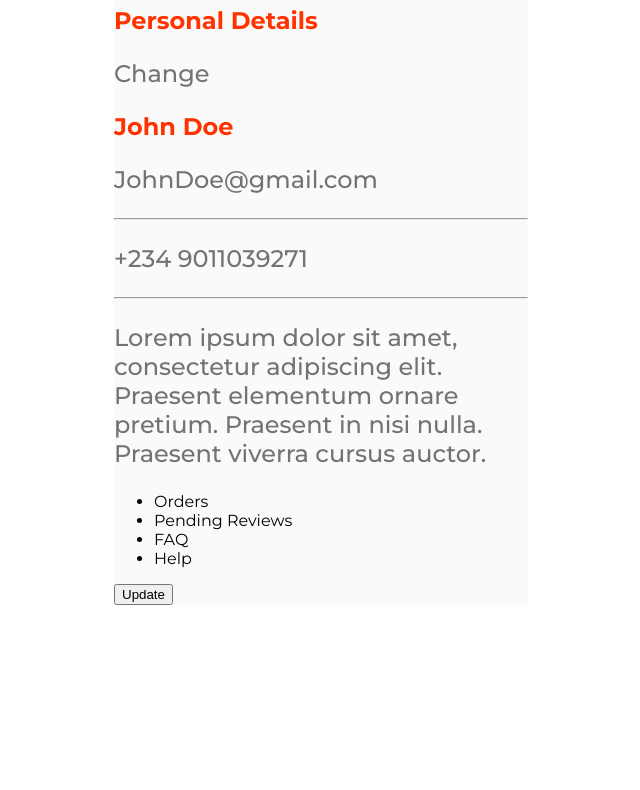
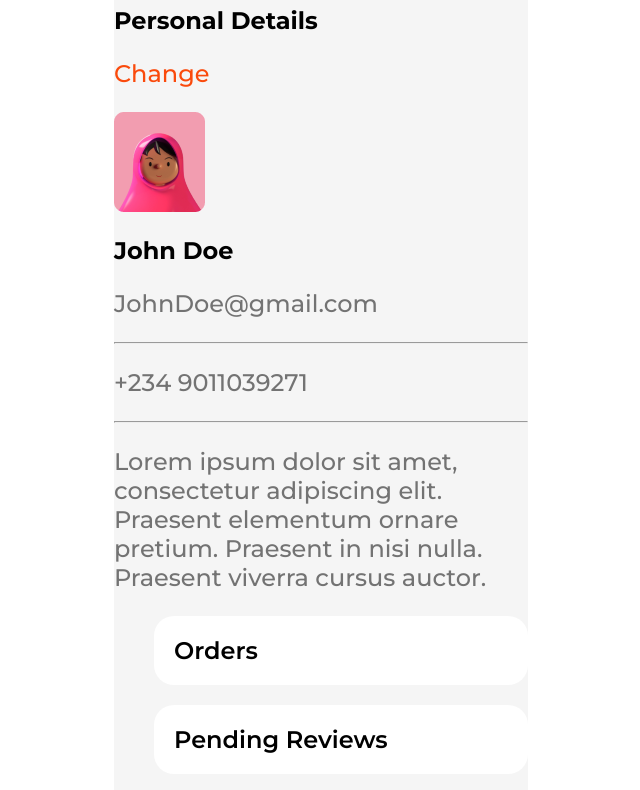
Before and after one commit to temp0065/mtm6201-midterm, a plain HTML site: page profile.html in a window 1280 px wide. Shown: the part 76-866 px from the top of the page, without its empty margins (319-959 px from the left). Before the commit the page ends 800 px from the top, so only its background shows below. Drawn offline with Linux system fonts and the light colour scheme.

Commit message:
starts styling profile page

```diff
--- a/css/style.css
+++ b/css/style.css
@@ -9,6 +9,12 @@ body {
     margin: 0 auto;
     width: 414px;
     background-color: #FAFAFA;
+}
+
+.profile-wrapper {
+    margin: 0 auto;
+    width: 414px;
+    background-color: #f5f5f5;
 }
 
 :root {
@@ -28,6 +34,7 @@ body {
     --h1-size: 2.5rem;
     --h1-colour: #252b42;
     --par-weight: 500;
+    --option-size: 1.5rem;
 }
 
 .hamburger-menu {
@@ -212,6 +219,33 @@ header h2 {
     margin: 0 auto;
 }
 
+.option-button {
+    list-style: none;
+    color: black;
+    font-weight: 600;
+    font-size: var(--option-size);
+    background-color: white;
+    border-radius: 20px;
+    padding: 20px;
+    margin-bottom: 20px;
+}
+
+.profile-body {
+    color: black;
+}
+
+.profile-wrapper h1 {
+    color: black;
+}
+
+.profile-wrapper h2 {
+    color: black;
+}
+
+#change {
+    color: #FA4A0C;
+}
+
 /* @media (min-width: 380px) {
     .wrapper {
         width: 100%;
--- a/profile.html
+++ b/profile.html
@@ -11,13 +11,14 @@
     <title>Contact</title>
 </head>
 <body>
-    <div class="wrapper">
+    <div class="profile-wrapper">
         <h1>My Profile</h1>
             <article>
                 <div>
                     <h2>Personal Details</h2>
-                    <p>Change</p>
+                    <p id="change">Change</p>
                     <div class="profile">
+                        <img id="profile-image" src="images/profile-picture.png" alt="John's profile picture">
                         <h2>John Doe</h2>
                         <p>JohnDoe@gmail.com</p>
                         <hr>
@@ -27,10 +28,10 @@
             </article>
             <nav class="options-select">
                 <ul>
-                    <li>Orders</li>
-                    <li>Pending Reviews</li>
-                    <li>FAQ</li>
-                    <li>Help</li>
+                    <li class="option-button">Orders</li>
+                    <li class="option-button">Pending Reviews</li>
+                    <li class="option-button">FAQ</li>
+                    <li class="option-button">Help</li>
                 </ul>
             </nav>
         <button id="update-button">Update</button>
```
Also changed, not shown: images/profile-picture.png (added).
